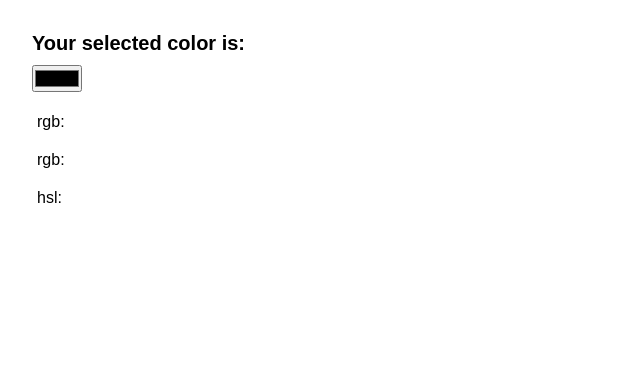
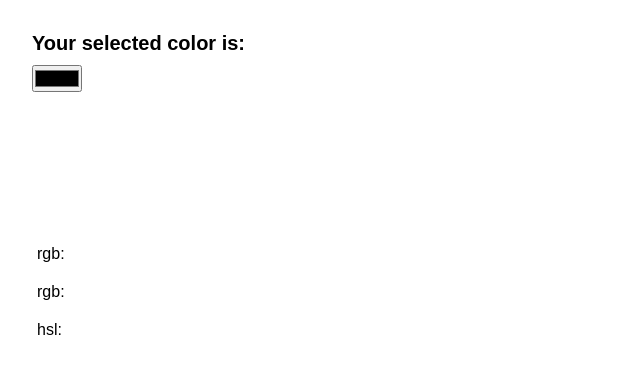
Before and after one commit to FreyaRLC/11c.03.01-color-selector, a plain HTML site: page index.html in a window 1280 px wide. Shown: the whole page, without its empty margins (0-640 px from the left). Drawn offline with Linux system fonts and the light colour scheme.

Commit message:
fixed wrong class name in css

```diff
--- a/style.css
+++ b/style.css
@@ -22,7 +22,7 @@ main {
   font-weight: bold;
   font-size: 20px;
 }
-.colored_box {
+.color_box {
   height: 100px;
   aspect-ratio: 1;
   /* background-color: #e66465; */
```
